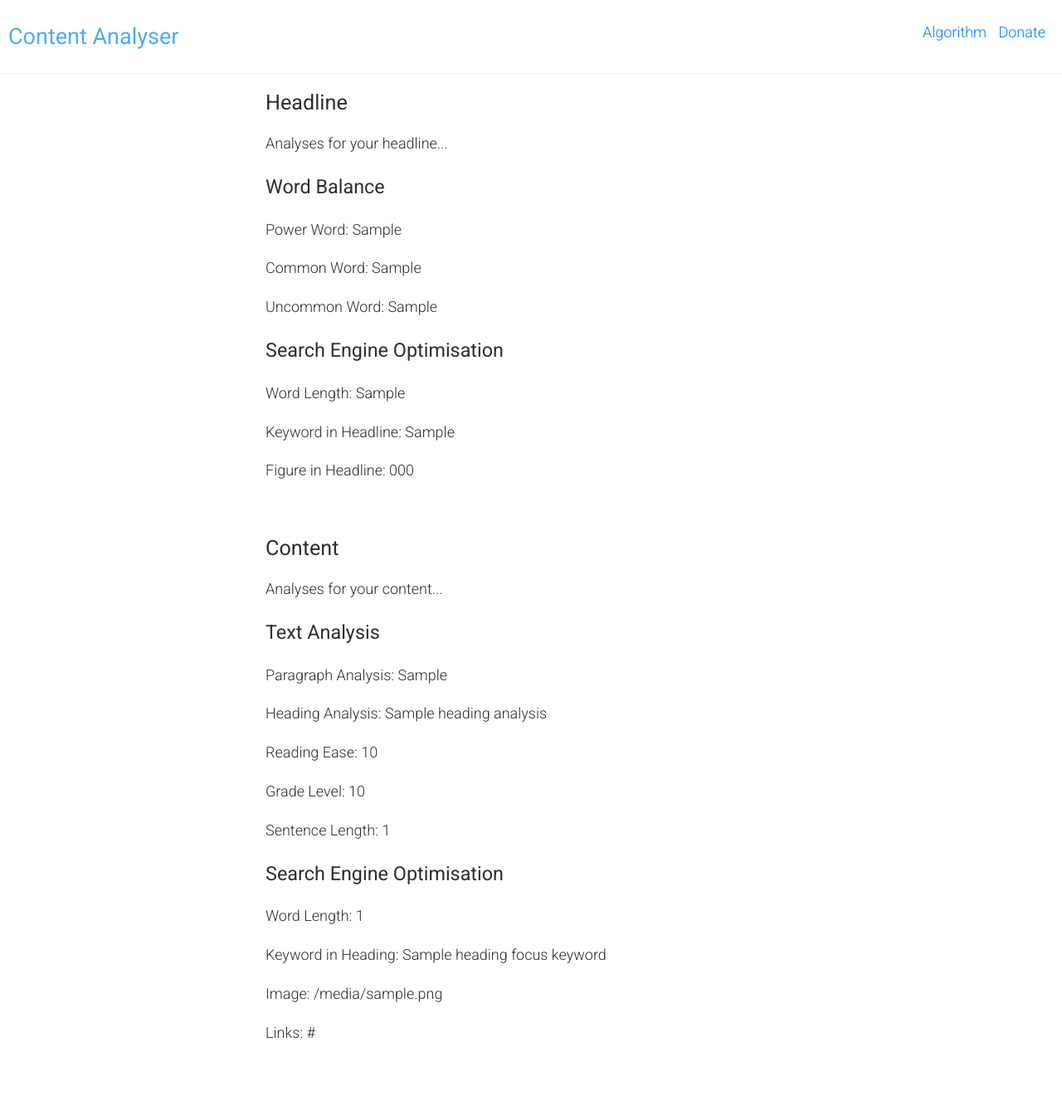
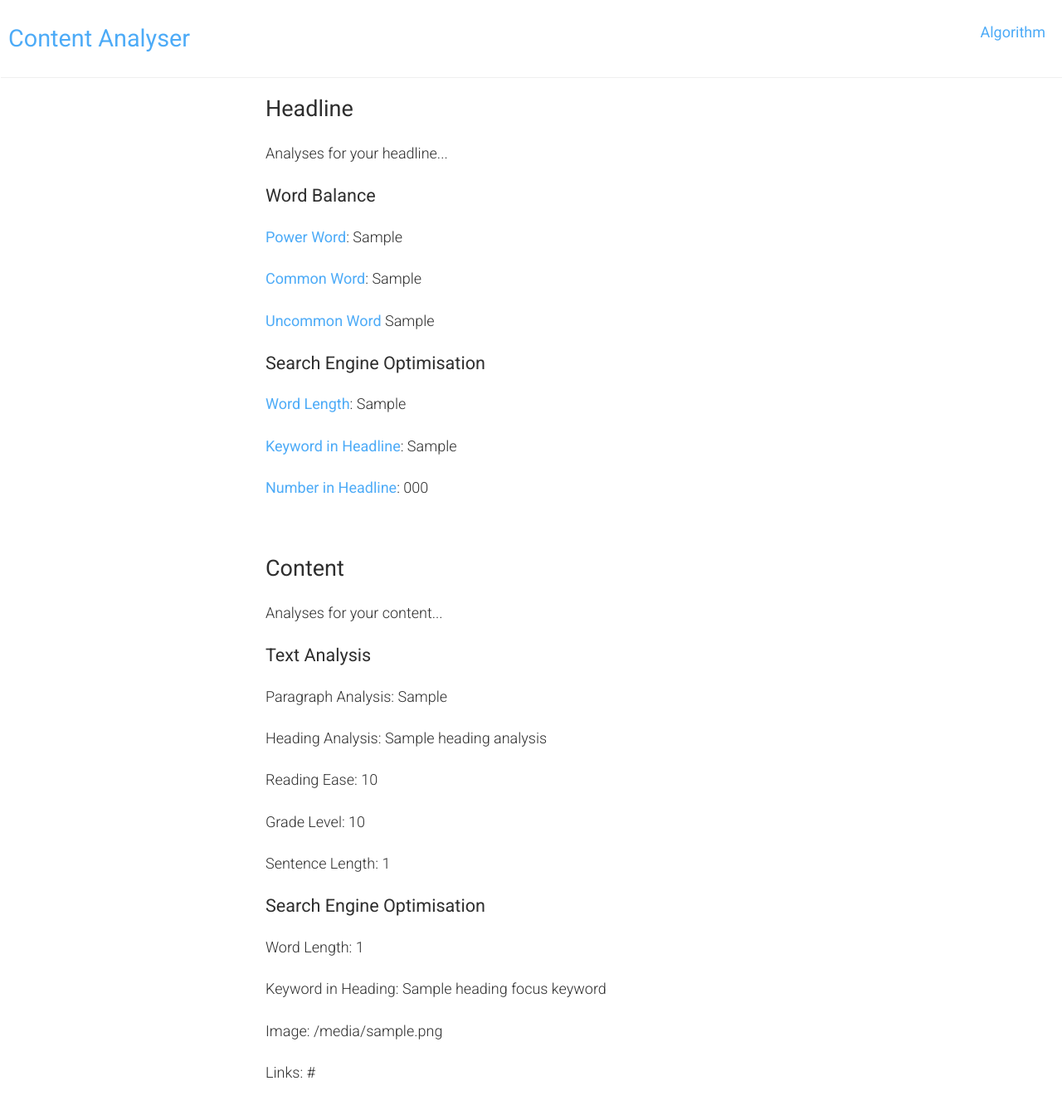
Before and after one commit to malikolabiyi/content-analyser, a Flask app: template templates/analyse.html in a window 1280 px wide. Shown: the top 1344 px of the page at 83% size. Before the commit the page ends 1252 px from the top, so only its background shows below. Run offline with Flask 2, Linux system fonts and the light colour scheme; the template is opened without the code that fills it: most values are stand-ins (such as "Sample title", 1, 10 or a date in 2020).

Commit message:
Adding algorithms page

```diff
--- a/app.py
+++ b/app.py
@@ -9,6 +9,10 @@ app = Flask(__name__)
 @app.route("/")
 def home():
     return render_template('index.html')
+
+@app.route("/algorithms")
+def algorithms():
+    return render_template('algorithms.html')
 
 @app.route("/analyse", methods=['POST', "GET"])
 def analyse():
--- a/static/analyse.css
+++ /dev/null
@@ -1,78 +0,0 @@
-
-body {
-    font-family: 'Roboto', sans-serif;
-    font-size: 18px;
-    font-weight: 300;
-    background-color: #ffffff;
-    margin: 0;
-    color: #2e2e2e;
-}
-
-p {
-    font-size: 1em;
-    line-height: 1.6em;
-}
-
-a {
-    color: #007fff;
-    text-decoration: none;
-}
-
-a:hover {
-    text-decoration: underline;
-}
-
-h1, h2, h3, h4, h5, h6 {
-    font-weight: 400;
-}
-
-h1 {
-    font-size: 1.5em;
-}
-
-h2 {
-    font-size: 1.4em;
-}
-
-h3 {
-    font-size: 1.3em;
-}
-
-h4 {
-    font-size: 1.2em;
-}
-
-header {
-    color: #4dabf7;
-    padding: 10px;
-    margin: 0;
-    box-shadow: 1px 1px #efefef;
-    display: flex;
-    justify-content: space-between;
-}
-
-ul {
-    list-style-type: none;
-}
-
-ul li {
-    display: inline-block;
-    font-size: 1em;
-    color: #4dabf7;
-    margin-right: 10px;
-}
-
-main {
-    width: 50%;
-    margin: auto;
-}
-
-section {
-    margin-bottom: 10%;
-}
-
-@media(max-width: 768px) {
-    main {
-        width: 80%;
-    }
-}
--- a/static/style.css
+++ b/static/style.css
@@ -8,22 +8,40 @@ body {
     color: #2e2e2e;
 }
 
+p {
+    font-size: 1em;
+    line-height: 1.8em;
+}
+
 a {
-    color: #007fff;
+    color: #4dabf7;
     text-decoration: none;
+    font-size: 1em;
+    font-weight: 400;
 }
 
 a:hover {
     text-decoration: underline;
 }
 
-h1 {
-    font-size: 1.5em;
+h1, h2, h3, h4, h5, h6 {
     font-weight: 400;
 }
 
+h1 {
+    font-size: 1.6em;
+}
+
+h2 {
+    font-size: 1.5em;
+}
+
+h3 {
+    font-size: 1.2em;
+}
+
 header {
-    color: #007fff;
+    color: #4dabf7;
     padding: 10px;
     margin: 0;
     box-shadow: 1px 1px #efefef;
@@ -38,64 +56,21 @@ ul {
 ul li {
     display: inline-block;
     font-size: 1em;
-    color: #007fff;
+    color: #4dabf7;
     margin-right: 10px;
 }
 
 main {
-    width: 90%;
-    margin: 10px auto;
+    width: 50%;
+    margin: auto;
 }
 
-input, textarea {
-    padding: 10px;
-    font-size: 1em;
-    font-family: inherit;
-    border: 1px solid #efefef;
-    width: 80%;
-    border-radius: 10px;
-    overflow: auto;
-    margin-bottom: 10px;
-    line-height: 1.6em;
-}
-
-#text-editor {
-    padding: 10px !important;
-    font-size: 1em !important;
-    font-family: inherit !important;
-    border: 1px solid #efefef;
-    width: 80%;
-    border-radius: 10px;
-    overflow: auto !important;
-    margin-bottom: 10px;
-    line-height: 1.6em;
-}
-
-input[type="submit"] {
-    background-color:  #007fff;
-    color: #ffffff;
-    font-size: 1em;
-    font-family: inherit;
-    padding: 10px;
-    border: 0;
-    border-radius: 5%;
-    width: 100px;
-}
-
-button[type="reset"] {
-    background-color:  #2e2e2e;
-    color: #ffffff;
-    font-size: 1em;
-    font-family: inherit;
-    padding: 10px;
-    border: 0;
-    border-radius: 5%;
-    width: 100px;
+section {
+    margin-bottom: 10%;
 }
 
 @media(max-width: 768px) {
     main {
-        display: block;
-        padding: 10px;
+        width: 80%;
     }
 }
--- a/templates/analyse.html
+++ b/templates/analyse.html
@@ -8,7 +8,7 @@
 
   <link href="https://fonts.googleapis.com/css?family=Roboto:300,400&display=swap" rel="stylesheet">
 
-  <link href="{{url_for('static', filename='analyse.css')}}" rel="stylesheet">
+  <link href="{{url_for('static', filename='style.css')}}" rel="stylesheet">
 
   <script src="{{url_for('static', filename='index.js')}}"></script>
 
@@ -17,8 +17,7 @@
   <h1>Content Analyser</h1>
   <nav>
     <ul>
-      <li><a href="#">Algorithm</a></li>
-      <li><a href="#">Donate</a></li>
+      <li><a href="/algorithms">Algorithm</a></li>
     </ul>
   </nav>
 </header>
@@ -31,21 +30,21 @@
 
     <div>
         <h3>Word Balance</h3>
-        <p>Power Word: {{power_word_analysis}}</p>
+        <p><a href="/algorithms#power_word">Power Word</a>: {{power_word_analysis}}</p>
 
-        <p>Common Word: {{common_word_analysis}}</p>
+        <p><a href="/algorithms#common_word">Common Word</a>: {{common_word_analysis}}</p>
 
-        <p>Uncommon Word: {{uncommon_word_analysis}}</p>
+        <p><a href="/algorithms#uncommon_word">Uncommon Word</a> {{uncommon_word_analysis}}</p>
     </div>
 
     <div>
       <h3>Search Engine Optimisation</h3>
 
-      <p>Word Length: {{word_length_for_headline}}</p>
+      <p><a href="/algorithms#word_length">Word Length</a>: {{word_length_for_headline}}</p>
 
-      <p>Keyword in Headline: {{keyword_in_headline}}</p>
+      <p><a href="/algorithms#keyword_in_headline">Keyword in Headline</a>: {{keyword_in_headline}}</p>
 
-      <p>Figure in Headline: {{number_in_headline}}</p>
+      <p><a href="/algorithms#number_in_headline">Number in Headline</a>: {{number_in_headline}}</p>
     </div>
     </section>
 
--- a/templates/index.html
+++ b/templates/index.html
@@ -8,7 +8,7 @@
 
   <link href="https://fonts.googleapis.com/css?family=Roboto:300,400&display=swap" rel="stylesheet">
 
-  <link href="{{url_for('static', filename='style.css')}}" rel="stylesheet">
+  <link href="{{url_for('static', filename='home.css')}}" rel="stylesheet">
 
   <script src="{{url_for('static', filename='index.js')}}"></script>
 
@@ -36,8 +36,7 @@
   <h1>Content Analyser</h1>
   <nav>
     <ul>
-      <li><a href="#">Algorithm</a></li>
-      <li><a href="#">Donate</a></li>
+      <li><a href="/algorithms">Algorithm</a></li>
     </ul>
   </nav>
 </header>
```
Also changed, not shown: static/home.css (added, +100 -0 lines), templates/algorithms.html (added, +83 -0 lines).
